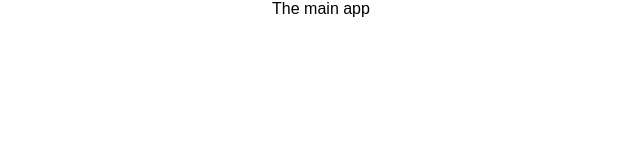
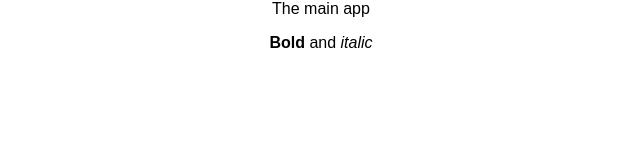
Before and after one commit to vramdhanie/react_web, a React (Create React App) app: page / in a window 1280 px wide. Shown: the top 160 px of the page, without its empty margins (319-959 px from the left). Built offline with nearby package versions, Linux system fonts and the light colour scheme.

Commit message:
Add markdown support

```diff
--- a/package.json
+++ b/package.json
@@ -3,6 +3,7 @@
   "version": "0.1.0",
   "private": true,
   "dependencies": {
+    "marked": "^0.3.7",
     "react": "^16.2.0",
     "react-dom": "^16.2.0",
     "react-scripts": "1.0.17",
--- /dev/null
+++ b/src/components/Markdown/markdown.js
@@ -0,0 +1,29 @@
+import React, { Component } from 'react';
+import PropTypes from 'prop-types';
+
+import marked  from 'marked';
+
+export class Markdown extends Component {
+    constructor(props){
+        super(props);
+        this.output = marked(this.props.text)
+    }
+
+    render(){
+        return (
+            <div className="md" dangerouslySetInnerHTML={{__html:this.output}}>
+
+            </div>
+        );
+    }
+}
+
+Markdown.propTypes = {
+    text: PropTypes.String
+};
+
+Markdown.defaultProps = {
+    text:'** EMPTY PAGE **'
+};
+
+export default Markdown;
--- a/src/components/app/App.js
+++ b/src/components/app/App.js
@@ -1,11 +1,16 @@
 import React, { Component } from 'react';
 import './App.css';
+
+import Markdown from '../Markdown/markdown';
 
 class App extends Component {
   render() {
     return (
       <div className="App">
         The main app
+
+        <Markdown text="**Bold** and _italic_"/>
+
       </div>
     );
   }
```
Also changed, not shown: 2 other files (tests, documents, lock files or other folders).
